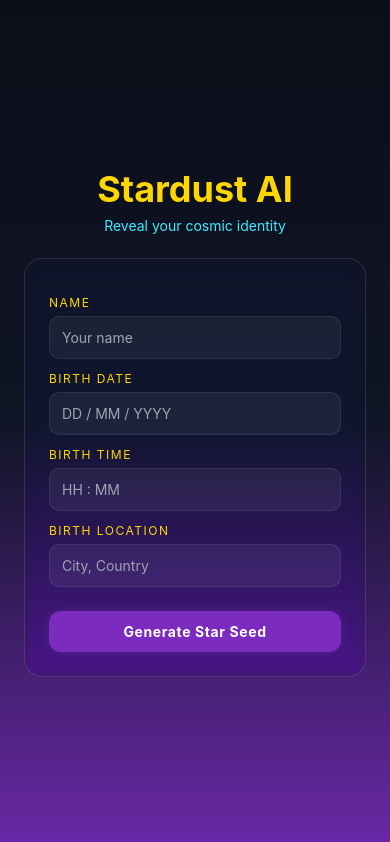
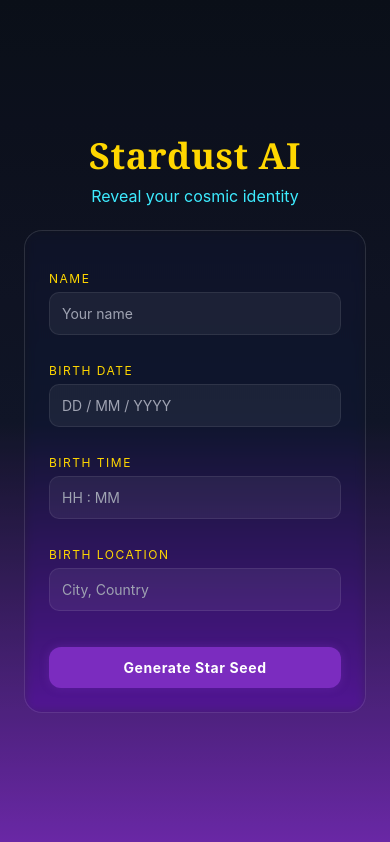
Before and after one commit to kocayinsec/stardust-ios, a React Native app: screen /Onboarding in a window 390 px wide. Built offline with nearby package versions, Linux system fonts and the light colour scheme.

Commit message:
Polish typography styles

```diff
--- a/src/constants/theme.js
+++ b/src/constants/theme.js
@@ -15,6 +15,16 @@ export const spacing = {
 };
 
 export const fonts = {
-  title: 'System',
+  title: 'Georgia',
   body: 'System',
 };
+
+export const typography = {
+  title: {
+    fontFamily: fonts.title,
+    letterSpacing: 0.5,
+  },
+  body: {
+    fontFamily: fonts.body,
+  },
+};
--- a/src/screens/DashboardScreen.js
+++ b/src/screens/DashboardScreen.js
@@ -3,7 +3,7 @@ import { View, Text, StyleSheet, TouchableOpacity } from 'react-native';
 import { LinearGradient } from 'expo-linear-gradient';
 import { BlurView } from 'expo-blur';
 import Starfield from '../components/Starfield';
-import { colors, spacing } from '../constants/theme';
+import { colors, spacing, typography } from '../constants/theme';
 
 const energy = {
   type: 'Nebula',
@@ -55,11 +55,15 @@ const styles = StyleSheet.create({
     fontWeight: '700',
     color: colors.gold,
     textAlign: 'center',
+    marginBottom: spacing.xs,
+    ...typography.title,
   },
   subtitle: {
     color: colors.cyan,
     textAlign: 'center',
     marginBottom: spacing.lg,
+    fontSize: 16,
+    ...typography.body,
   },
   meterWrap: {
     alignItems: 'center',
@@ -91,10 +95,12 @@ const styles = StyleSheet.create({
     fontSize: 36,
     color: colors.gold,
     fontWeight: '700',
+    ...typography.title,
   },
   energyType: {
     color: colors.white,
     marginTop: spacing.xs,
+    ...typography.body,
   },
   card: {
     borderRadius: 16,
@@ -107,10 +113,12 @@ const styles = StyleSheet.create({
     color: colors.gold,
     fontWeight: '700',
     marginBottom: spacing.xs,
+    ...typography.title,
   },
   cardText: {
     color: colors.white,
     lineHeight: 22,
+    ...typography.body,
   },
   oracleButton: {
     marginTop: spacing.md,
@@ -123,5 +131,6 @@ const styles = StyleSheet.create({
     color: colors.white,
     fontWeight: '700',
     letterSpacing: 0.6,
+    ...typography.body,
   },
 });
--- a/src/screens/OnboardingScreen.js
+++ b/src/screens/OnboardingScreen.js
@@ -2,7 +2,7 @@ import React from 'react';
 import { View, Text, TextInput, StyleSheet, TouchableOpacity } from 'react-native';
 import { LinearGradient } from 'expo-linear-gradient';
 import { BlurView } from 'expo-blur';
-import { colors, spacing } from '../constants/theme';
+import { colors, spacing, typography } from '../constants/theme';
 
 export default function OnboardingScreen({ navigation }) {
   return (
@@ -52,11 +52,14 @@ const styles = StyleSheet.create({
     color: colors.gold,
     textAlign: 'center',
     marginBottom: spacing.xs,
+    ...typography.title,
   },
   subtitle: {
     color: colors.cyan,
     textAlign: 'center',
     marginBottom: spacing.lg,
+    fontSize: 16,
+    ...typography.body,
   },
   card: {
     borderRadius: 18,
@@ -70,8 +73,9 @@ const styles = StyleSheet.create({
     fontSize: 12,
     textTransform: 'uppercase',
     letterSpacing: 1.5,
-    marginTop: spacing.sm,
+    marginTop: spacing.md,
     marginBottom: spacing.xs,
+    ...typography.body,
   },
   input: {
     backgroundColor: 'rgba(255,255,255,0.06)',
@@ -80,6 +84,8 @@ const styles = StyleSheet.create({
     color: colors.white,
     borderWidth: 1,
     borderColor: 'rgba(255,255,255,0.08)',
+    marginBottom: spacing.sm,
+    ...typography.body,
   },
   button: {
     marginTop: spacing.lg,
@@ -95,5 +101,6 @@ const styles = StyleSheet.create({
     color: colors.white,
     fontWeight: '700',
     letterSpacing: 0.6,
+    ...typography.body,
   },
 });
--- a/src/screens/OracleChatScreen.js
+++ b/src/screens/OracleChatScreen.js
@@ -3,7 +3,7 @@ import { View, Text, StyleSheet, ScrollView, TouchableOpacity, TextInput } from
 import { LinearGradient } from 'expo-linear-gradient';
 import { BlurView } from 'expo-blur';
 import Starfield from '../components/Starfield';
-import { colors, spacing } from '../constants/theme';
+import { colors, spacing, typography } from '../constants/theme';
 
 const messages = [
   {
@@ -78,16 +78,19 @@ const styles = StyleSheet.create({
   },
   // starfield handled by component
   header: {
-    marginBottom: spacing.md,
+    marginBottom: spacing.sm,
   },
   title: {
     fontSize: 28,
     fontWeight: '700',
     color: colors.gold,
+    marginBottom: spacing.xs,
+    ...typography.title,
   },
   subtitle: {
     color: colors.cyan,
-    marginTop: spacing.xs,
+    marginBottom: spacing.md,
+    ...typography.body,
   },
   chat: {
     paddingBottom: spacing.lg,
@@ -113,6 +116,7 @@ const styles = StyleSheet.create({
   messageText: {
     fontSize: 14,
     lineHeight: 20,
+    ...typography.body,
   },
   oracleText: {
     color: colors.white,
@@ -133,6 +137,7 @@ const styles = StyleSheet.create({
     flex: 1,
     color: colors.white,
     paddingRight: spacing.sm,
+    ...typography.body,
   },
   sendButton: {
     backgroundColor: colors.purple,
@@ -144,5 +149,6 @@ const styles = StyleSheet.create({
     color: colors.white,
     fontWeight: '700',
     letterSpacing: 0.4,
+    ...typography.body,
   },
 });
```
